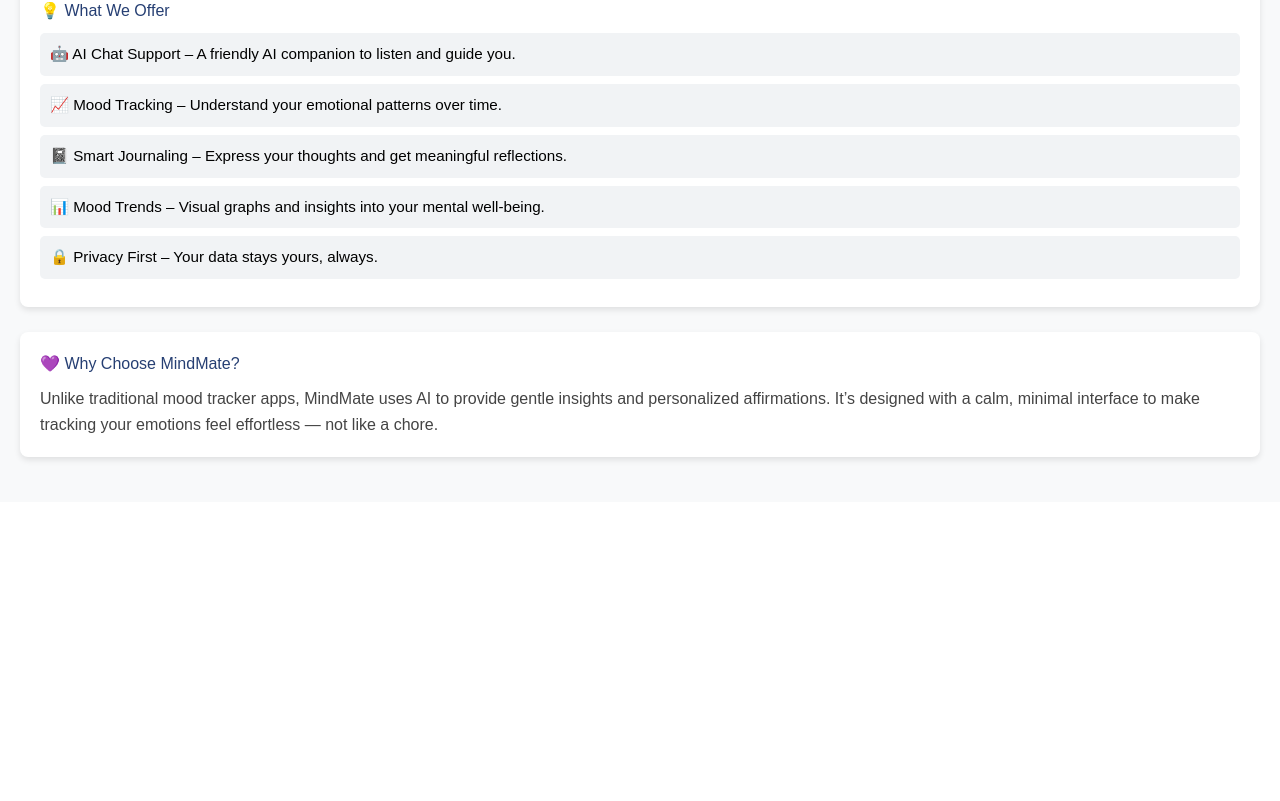
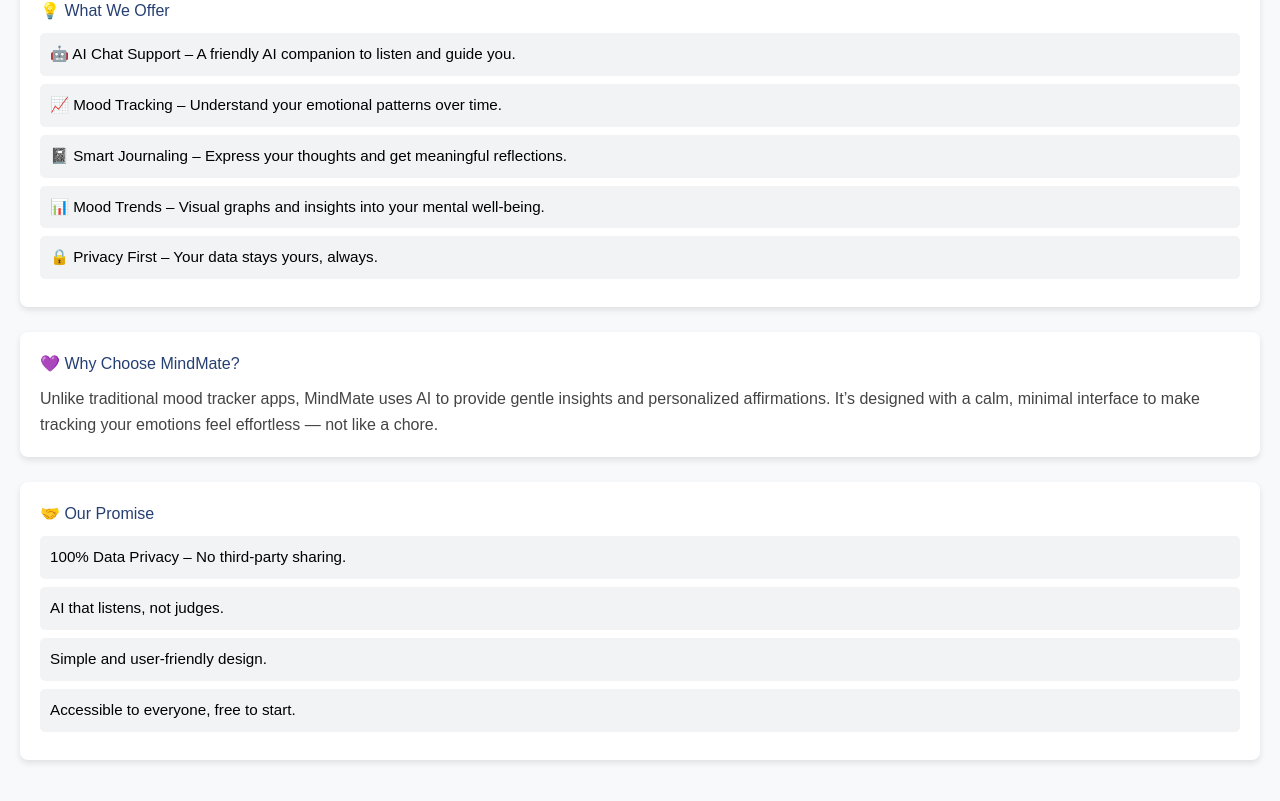
Before and after one commit to Gayatripatil1908/icp10.11-react-1-MindMate, a React (Vite) app: page /About in a window 1280 px wide. Shown: the part 265-1066 px from the top of the page. Before the commit the page ends 800 px from the top, so only its background shows below. Built offline with nearby package versions, Linux system fonts and the light colour scheme.

Commit message:
Fourth section added

```diff
--- a/src/views/about/About.jsx
+++ b/src/views/about/About.jsx
@@ -40,6 +40,17 @@
           </p>
         </section>
 
+        <section className="about-section">
+          <h2>🤝 Our Promise</h2>
+          <ul>
+            <li>100% Data Privacy – No third-party sharing.</li>
+            <li>AI that listens, not judges.</li>
+            <li>Simple and user-friendly design.</li>
+            <li>Accessible to everyone, free to start.</li>
+          </ul>
+        </section>
+
+
       </div>
     </>
   );
```
